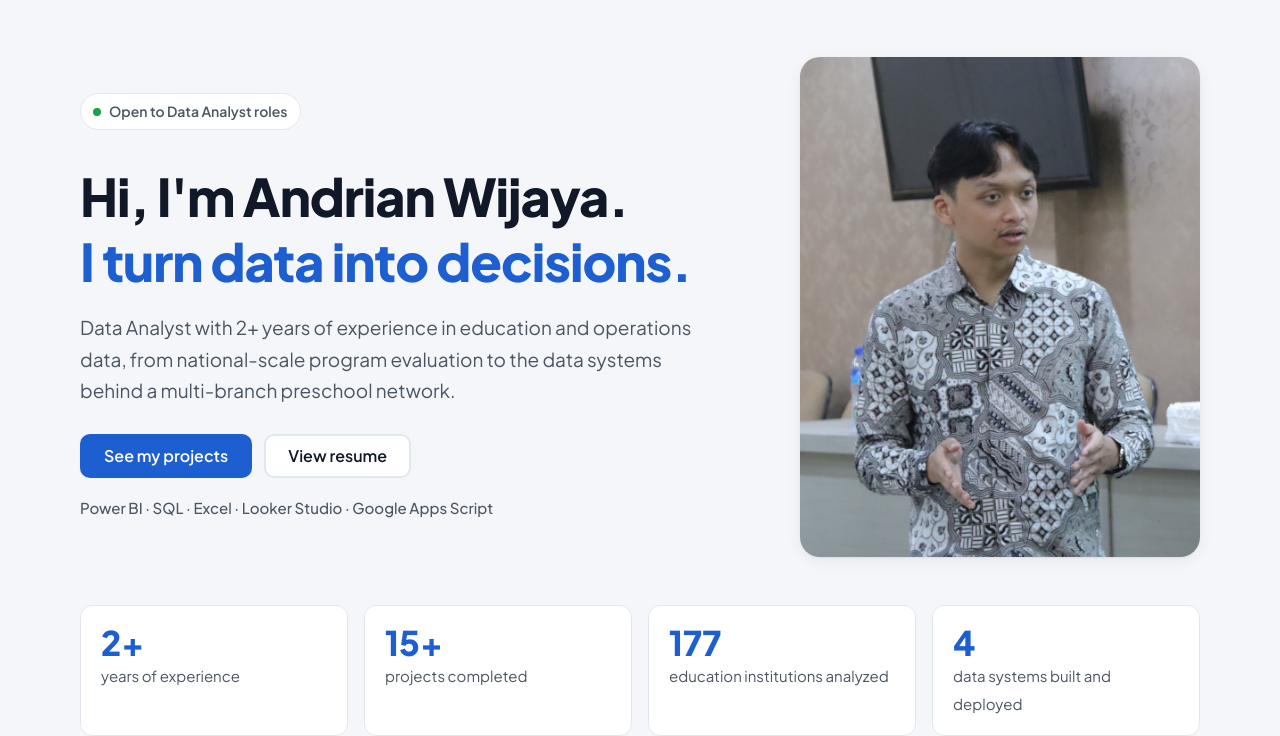
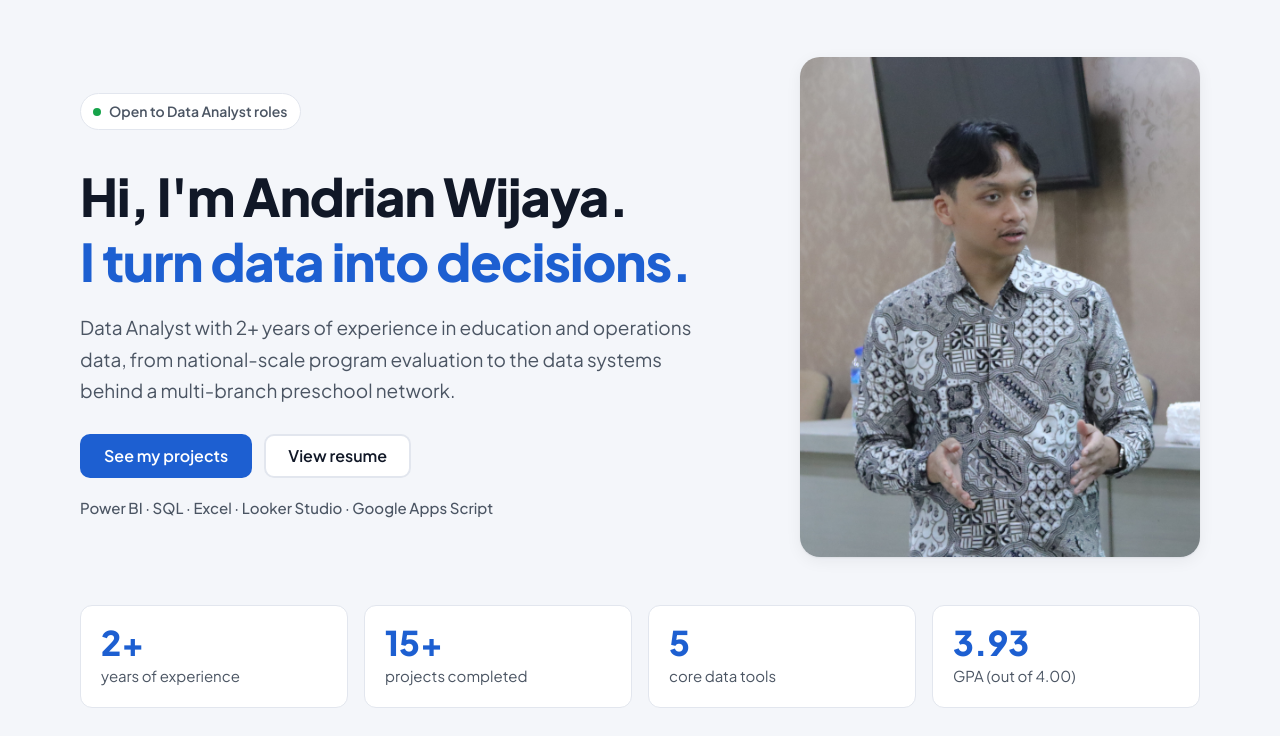
Before and after one commit to s-AVE/Andrian_Website, a plain HTML site: page index.html in a window 1280 px wide. Shown: the part 71-807 px from the top of the page. Drawn offline with Linux system fonts and the light colour scheme.

Commit message:
Update hero stats to general achievements
Co-Authored-By: Claude Sonnet 5.5 <noreply@anthropic.com>

```diff
--- a/index.html
+++ b/index.html
@@ -65,8 +65,8 @@
         <ul class="stats" aria-label="Highlights">
           <li><strong>2+</strong><span>years of experience</span></li>
           <li><strong>15+</strong><span>projects completed</span></li>
-          <li><strong>177</strong><span>education institutions analyzed</span></li>
-          <li><strong>4</strong><span>data systems built and deployed</span></li>
+          <li><strong>5</strong><span>core data tools</span></li>
+          <li><strong>3.93</strong><span>GPA (out of 4.00)</span></li>
         </ul>
       </div>
     </section>
```
